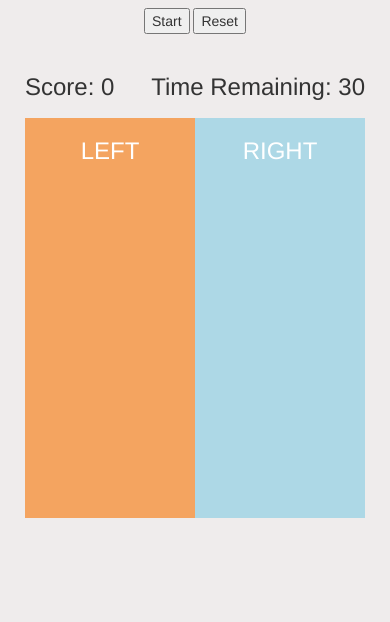
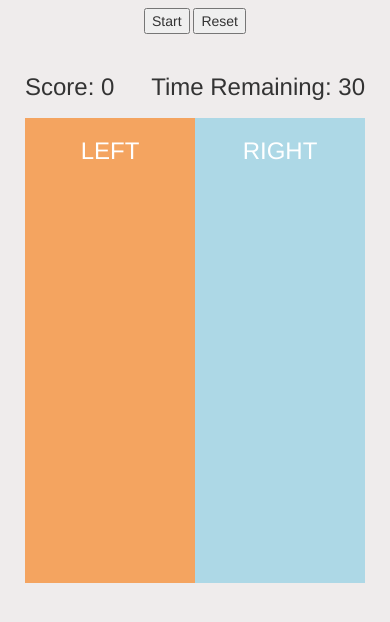
Before and after one commit to nvminhtu/LeftRightGame, a plain HTML site: page public_html/index.html in a window 390 px wide. Drawn offline with nearby package versions, Linux system fonts and the light colour scheme.

Commit message:
Made game row responsive vertically?

```diff
--- a/public_html/components/less/style.less
+++ b/public_html/components/less/style.less
@@ -32,13 +32,13 @@ body {
 #left {
     background: sandybrown;
     color: white;
-    height: 400px;
+    height: 55vh;
 }
 
 #right {
     background: lightblue;
     color: white;
-    height: 400px;
+    height: 55vh;
 }
 
 .container-fluid {
```
Also changed, not shown: public_html/components/css/style.css.
